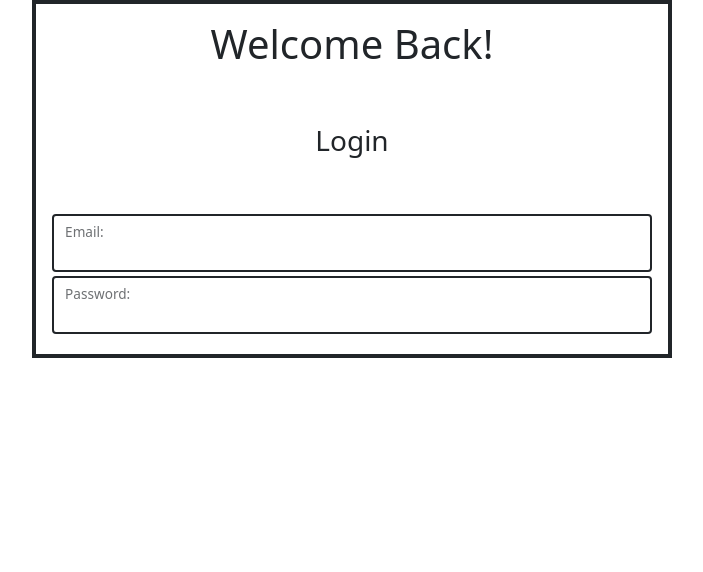
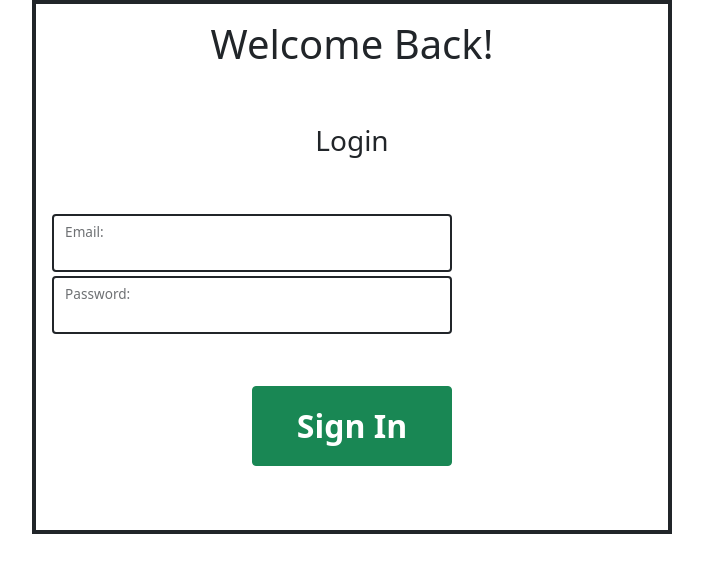
Before and after one commit to food-allergy-project/food-allergy-project, a React (Create React App) app in the folder frontend/: page /sign-in in a window 1280 px wide. Shown: the top 572 px of the page, without its empty margins (288-991 px from the left). Built offline with nearby package versions, Linux system fonts and the light colour scheme.

Commit message:
added sign-in button

```diff
--- a/frontend/src/ui/App.css
+++ b/frontend/src/ui/App.css
@@ -12,3 +12,10 @@
     font-size: xx-large;
     font-weight: bold;
 }
+
+.buttonBlockSize2 {
+    width: 200px;
+    height: 80px;
+    font-size: xx-large;
+    font-weight: bold;
+}
--- a/frontend/src/ui/SignIn.js
+++ b/frontend/src/ui/SignIn.js
@@ -1,6 +1,6 @@
 import React from "react";
-import {Container} from "react-bootstrap";
-
+import {Button, Container} from "react-bootstrap";
+import './App.css'
 
 export function SignIn () {
     return (
@@ -13,15 +13,18 @@ export function SignIn () {
                     <h3>Login</h3>
                 </div>
                 <form>
-                    <div className='form-floating mb-1 col-md-15'>
+                    <div className='form-floating mb-1 col-md-8'>
                         <input type='text' className='form-control border border-dark border-2'/>
                         <label className='form-label'>Email: </label>
                     </div>
-                    <div className='form-floating mb-1 col-md-15'>
+                    <div className='form-floating mb-1 col-md-8'>
                         <input type='text' className='form-control border border-dark border-2'/>
                         <label className='form-label'>Password: </label>
                     </div>
                 </form>
+                <div className='text-center p-5'>
+                    <Button variant="success" className='buttonBlockSize2'>Sign In</Button>
+                </div>
             </Container>
         </>
     )
```
